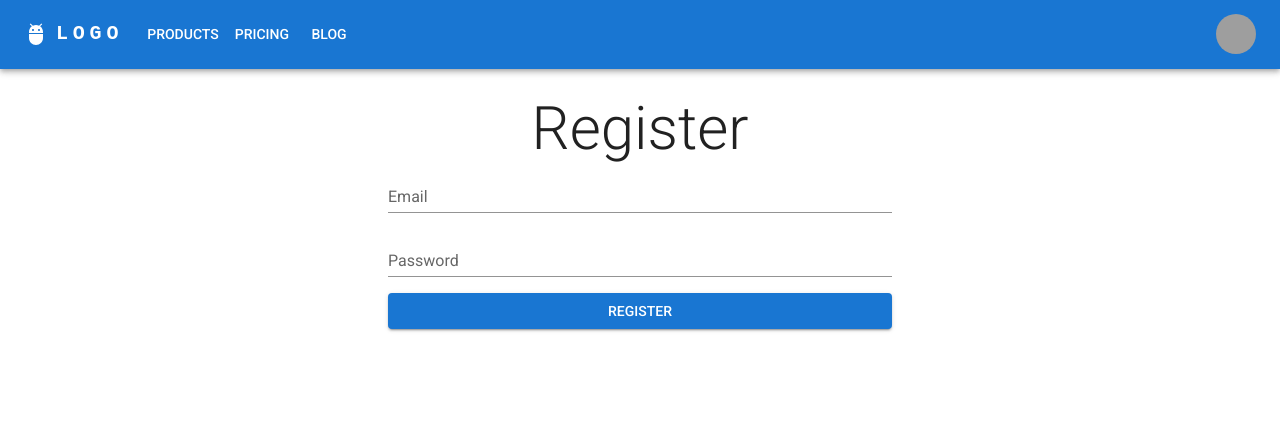
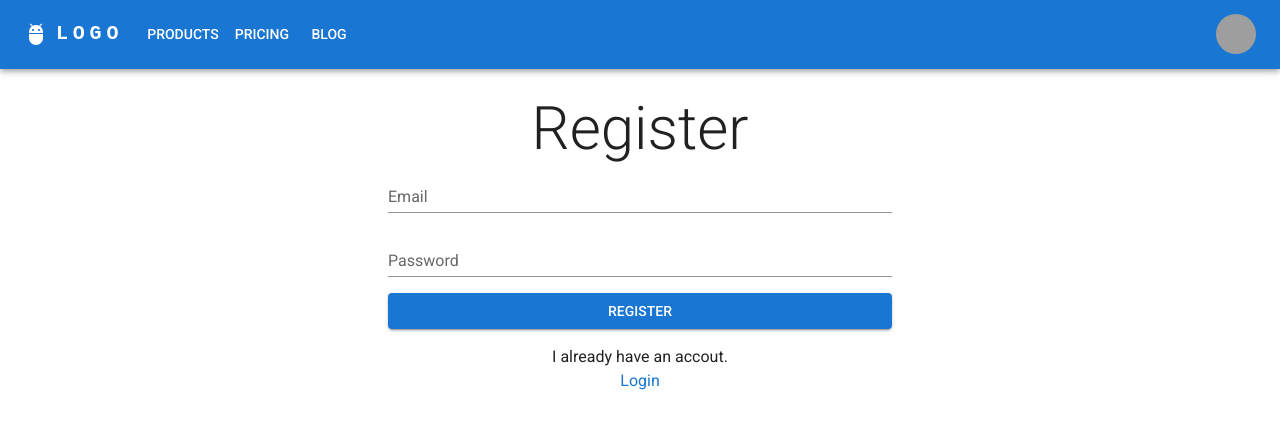
Before and after one commit to leakko/plastic-girls, a Next.js app: page /register in a window 1280 px wide. Shown: the top 428 px of the page. Built offline with nearby package versions, Linux system fonts and the light colour scheme; grey boxes are pictures that could not be loaded.

Commit message:
dd already have an account message

```diff
--- a/app/register/page.tsx
+++ b/app/register/page.tsx
@@ -6,6 +6,7 @@ import {
 } from '@mui/material';
 import React, { useCallback, useState } from 'react';
 import { useForm } from 'react-hook-form';
+import Link from 'next/link';
 
 export default function Register() {
   const [isRegistering, setIsRegistering] = useState<boolean>(false);
@@ -75,6 +76,11 @@ export default function Register() {
               ) : 'Register' }
             </Button>
             { registrationFeedback && <Alert severity={registrationError ? 'error' : 'success'}>{ registrationFeedback }</Alert> }
+            <Typography variant="body1" align="center">
+              I already have an accout.
+              {' '}
+              <Typography color="primary.main"><Link href="/login">Login</Link></Typography>
+            </Typography>
           </Stack>
         </form>
       </Box>
```
